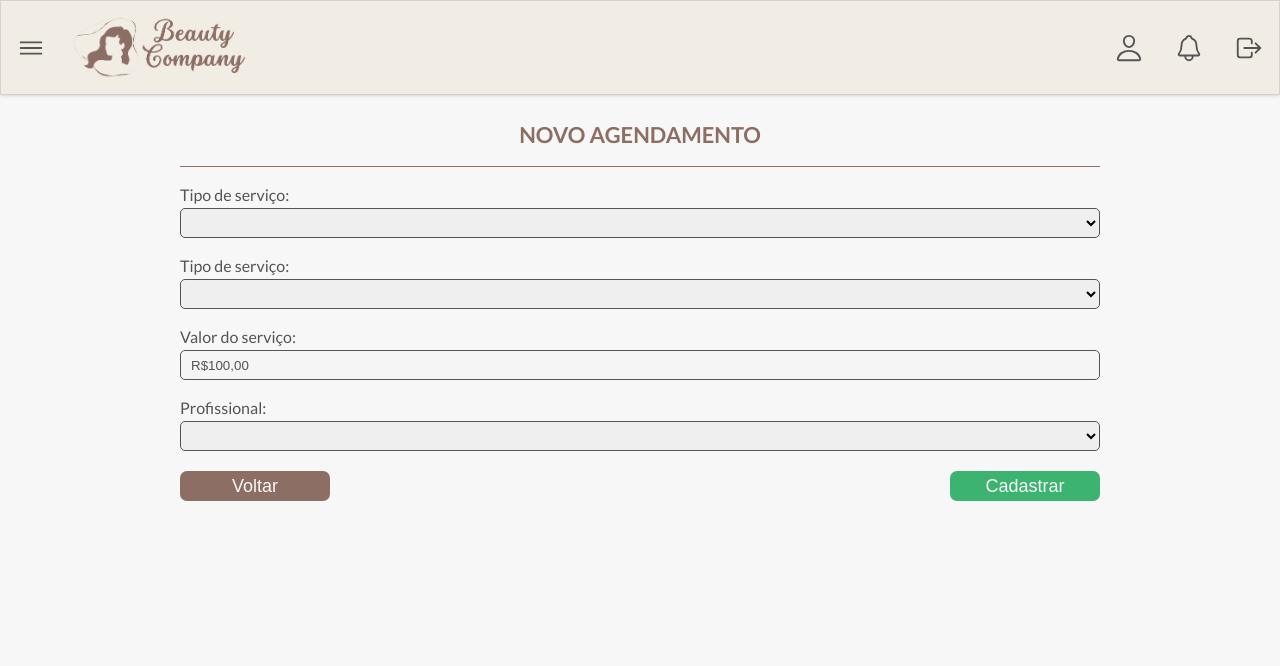
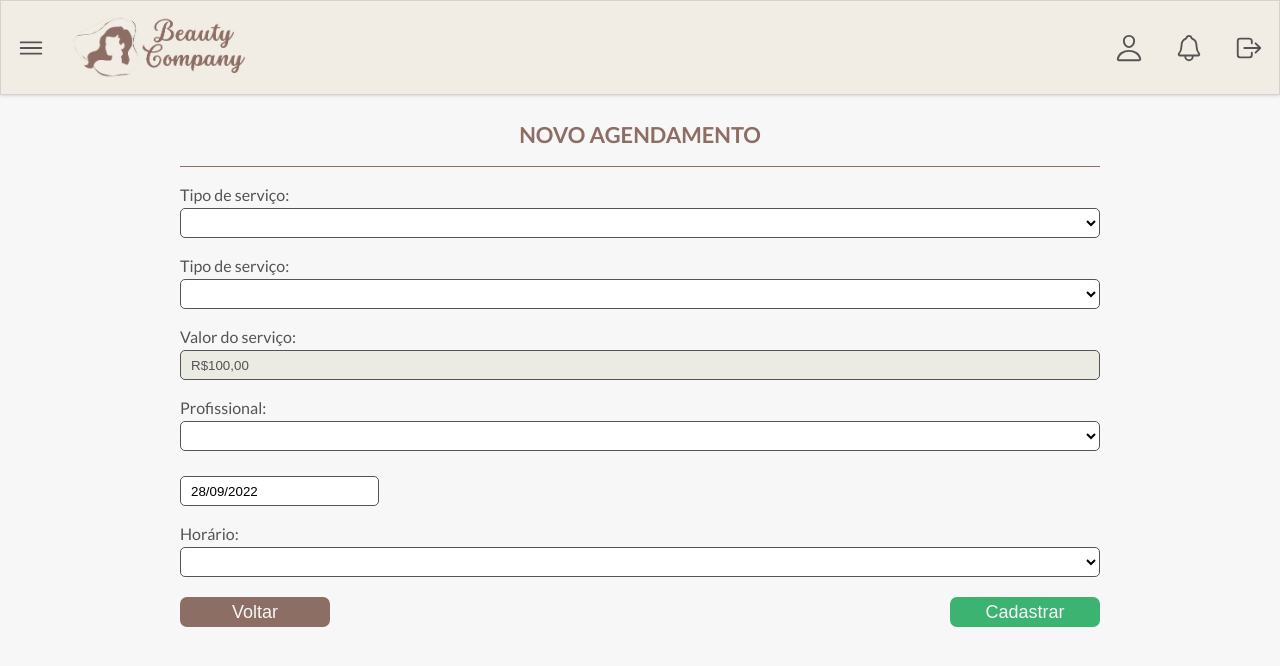
Before and after one commit to jaquecaye2/Beauty-Company, a React (Create React App) app in the folder front-end/: page /newSchedule in a window 1280 px wide. Shown: the top 666 px of the page. Built offline with nearby package versions, Linux system fonts and the light colour scheme.

Commit message:
Create layout for new schedule v.2

```diff
--- a/front-end/package.json
+++ b/front-end/package.json
@@ -10,11 +10,13 @@
     "moment": "^2.29.4",
     "react": "^18.2.0",
     "react-big-calendar": "^1.5.0",
+    "react-datepicker": "^4.8.0",
     "react-dom": "^18.2.0",
     "react-input-mask": "^2.0.4",
     "react-loader-spinner": "^5.3.4",
     "react-router-dom": "^6.4.1",
     "react-scripts": "5.0.1",
+    "react-time-picker": "^5.0.0",
     "styled-components": "^5.3.6",
     "web-vitals": "^2.1.4"
   },
--- a/front-end/src/Components/pages/CreateClient.js
+++ b/front-end/src/Components/pages/CreateClient.js
@@ -252,6 +252,7 @@ const ElementForm = styled.div`
   }
 
   select {
+    background-color: var(--cor-branca);
     height: 30px;
     width: 100%;
     border-radius: 5px;
--- a/front-end/src/Components/pages/CreateProfessional.js
+++ b/front-end/src/Components/pages/CreateProfessional.js
@@ -308,6 +308,7 @@ const ElementForm = styled.div`
   }
 
   select {
+    background-color: var(--cor-branca);
     height: 30px;
     width: 100%;
     border-radius: 5px;
--- a/front-end/src/Components/pages/CreateService.js
+++ b/front-end/src/Components/pages/CreateService.js
@@ -87,6 +87,7 @@ const FormStyle = styled.div`
 
   input,
   select {
+    background-color: var(--cor-branca);
     height: 30px;
     width: 100%;
     border-radius: 5px;
--- a/front-end/src/Components/pages/NewSchedule.js
+++ b/front-end/src/Components/pages/NewSchedule.js
@@ -1,9 +1,46 @@
 import styled from "styled-components";
+import React, { useState } from "react";
 import { Link } from "react-router-dom";
+import DatePicker from "react-datepicker";
+import TimePicker from "react-time-picker";
+import getMonth from "date-fns/getMonth";
+import getYear from "date-fns/getYear";
+
+import "react-datepicker/dist/react-datepicker.css";
 
 import SidebarClient from "../shared/SidebarClient";
 
 export default function NewSchedule() {
+  const [startDate, setStartDate] = useState(new Date());
+  const [time, setTime] = useState("10:00");
+
+  const years = [2022, 2023];
+  const months = [
+    "Janeiro",
+    "Fevereiro",
+    "Março",
+    "Abril",
+    "Maio",
+    "Junho",
+    "Julho",
+    "Agosto",
+    "Setembro",
+    "Outubro",
+    "Novembro",
+    "Dezembro",
+  ];
+
+  const isWeekday = (date) => {
+    const day = date.getDay();
+    return day !== 1 && day !== 0;
+  };
+
+  function addDays(date, days) {
+    var result = new Date(date);
+    result.setDate(result.getDate() + days);
+    return result;
+  }
+
   return (
     <Window>
       <SidebarClient />
@@ -38,7 +75,14 @@ export default function NewSchedule() {
 
           <div>
             <label for="price">Valor do serviço:</label>
-            <input type="text" id="price" name="price" min="0" value="R$100,00" disabled/>
+            <input
+              type="text"
+              id="price"
+              name="price"
+              min="0"
+              value="R$100,00"
+              disabled
+            />
           </div>
 
           <div>
@@ -51,7 +95,32 @@ export default function NewSchedule() {
           </div>
 
 
+          <DatePicker
+            selected={startDate}
+            onChange={(date) => setStartDate(date)}
+            dateFormat="dd/MM/yyyy"
+            minDate={new Date()}
+            maxDate={addDays(new Date(), 90)}
+            filterDate={isWeekday}
+          />
 
+          <div>
+            <label>Horário:</label>
+            <select name="select" required>
+              <option value="null" selected></option>
+              <option value="time">8:00</option>
+              <option value="time">9:00</option>
+              <option value="time">10:00</option>
+              <option value="time">11:00</option>
+              <option value="time">12:00</option>
+              <option value="time">13:00</option>
+              <option value="time">14:00</option>
+              <option value="time">15:00</option>
+              <option value="time">16:00</option>
+              <option value="time">17:00</option>
+              <option value="time">18:00</option>
+            </select>
+          </div>
 
           <Buttons>
             <Link to="/showServices">
@@ -98,6 +167,7 @@ const FormStyle = styled.div`
 
   input,
   select {
+    background-color: var(--cor-branca);
     height: 30px;
     width: 100%;
     border-radius: 5px;
@@ -105,6 +175,10 @@ const FormStyle = styled.div`
     padding: 0 10px;
     margin-bottom: 20px;
     margin-top: 5px;
+
+    :disabled{
+      background-color: #EBEBE4;
+    }
   }
 `;
 
```
Also changed, not shown: 2 other files (tests, documents, lock files or other folders).
